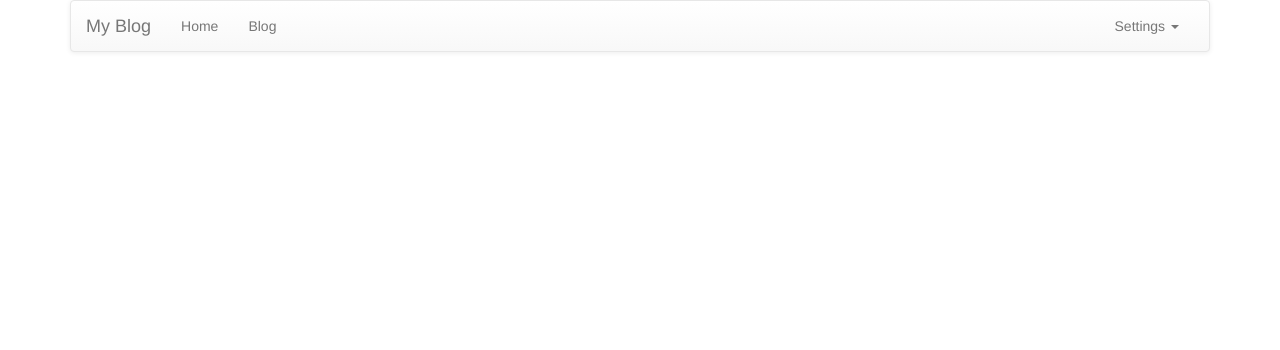
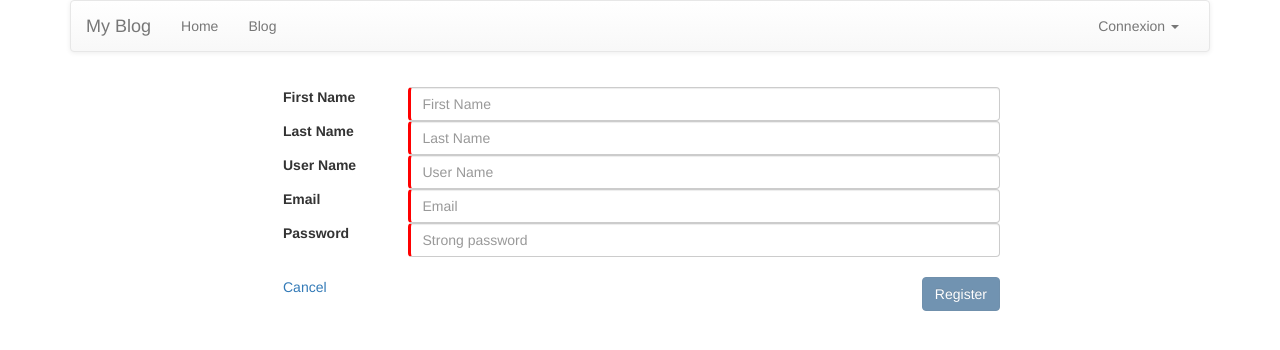
Before and after one commit to enimiste/ng4-loopback-blog-tutorial, an Angular app in the folder blog/: page /user/register in a window 1280 px wide. Before the commit this address led to /. Shown: the top 350 px of the page. Built offline with nearby package versions, Linux system fonts and the light colour scheme.

Commit message:
Add register component and register form using reactive forms

```diff
--- a/blog/src/app/app.component.html
+++ b/blog/src/app/app.component.html
@@ -30,10 +30,10 @@
                     <li class="dropdown" *ngIf="user == null">
                         <a class="dropdown-toggle" role="button" aria-expanded="false"
                            aria-haspopup="true" href="#"
-                           data-toggle="dropdown">Settings <span class="caret"></span></a>
+                           data-toggle="dropdown">Connexion <span class="caret"></span></a>
                         <ul class="dropdown-menu">
                             <li><a routerLink="/user/login">Login</a></li>
-                            <li><a href="#">Register</a></li>
+                            <li><a routerLink="/user/register">Register</a></li>
                         </ul>
                     </li>
                 </ul>
--- /dev/null
+++ b/blog/src/app/user/register/register.component.css
@@ -0,0 +1,7 @@
+.ng-valid {
+    border-left: 3px solid green;
+}
+
+.ng-invalid {
+    border-left: 3px solid red;
+}
--- /dev/null
+++ b/blog/src/app/user/register/register.component.html
@@ -0,0 +1,52 @@
+<div class="row">
+    <div class="col-md-8 col-md-offset-2">
+        <form [formGroup]="registerForm" (submit)="onSubmit()">
+            <div class="form-group">
+                <label for="firstname" class="col-sm-2 control-label">First Name</label>
+                <div class="col-sm-10">
+                    <input type="text" class="form-control" id="firstname" placeholder="First Name"
+                           [formControl]="registerForm.controls.firstName">
+                </div>
+            </div>
+            <div class="form-group">
+                <label for="lastname" class="col-sm-2 control-label">Last Name</label>
+                <div class="col-sm-10">
+                    <input type="text" class="form-control" id="lastname" placeholder="Last Name"
+                           [formControl]="registerForm.controls.lastName">
+                </div>
+            </div>
+
+            <div class="form-group">
+                <label for="username" class="col-sm-2 control-label">User Name</label>
+                <div class="col-sm-10">
+                    <input type="text" class="form-control" id="username" placeholder="User Name"
+                           [formControl]="registerForm.controls.username">
+                </div>
+            </div>
+
+            <div class="form-group">
+                <label for="email" class="col-sm-2 control-label">Email</label>
+                <div class="col-sm-10">
+                    <input type="email" class="form-control" id="email" placeholder="Email"
+                           [formControl]="registerForm.controls.email">
+                </div>
+            </div>
+
+            <div class="form-group">
+                <label for="password" class="col-sm-2 control-label">Password</label>
+                <div class="col-sm-10">
+                    <input type="password" class="form-control" id="password" placeholder="Strong password"
+                           [formControl]="registerForm.controls.password">
+                </div>
+            </div>
+
+            <div class="form-group">
+                <div class="col-sm-12" style="margin-top: 20px;">
+                    <button [disabled]="!registerForm.valid" type="submit" class="btn btn-primary pull-right">Register</button>
+                    <a routerLink="/user/login" class="pull-left">Cancel</a>
+                </div>
+            </div>
+
+        </form>
+    </div>
+</div>
--- /dev/null
+++ b/blog/src/app/user/register/register.component.ts
@@ -0,0 +1,28 @@
+import {Component, OnInit} from '@angular/core';
+import {FormBuilder, FormGroup, Validators as V} from "@angular/forms";
+
+@Component({
+    selector: 'app-register',
+    templateUrl: './register.component.html',
+    styleUrls: ['./register.component.css']
+})
+export class RegisterComponent implements OnInit {
+    registerForm: FormGroup;
+
+    constructor(private fb: FormBuilder) {
+    }
+
+    ngOnInit() {
+        this.registerForm = this.fb.group({
+            firstName: this.fb.control(null, [V.required, V.minLength(3), V.maxLength(20)]),
+            lastName: this.fb.control(null, [V.required, V.minLength(3), V.maxLength(20)]),
+            username: this.fb.control(null, [V.required, V.minLength(5), V.maxLength(20)]),
+            email: this.fb.control(null, [V.required, V.email]),
+            password: this.fb.control(null, [V.required, V.minLength(8)]),
+        });
+    }
+
+    onSubmit() {
+        console.log(this.registerForm.value);
+    }
+}
```
Also changed, not shown: blog/src/app/app.module.ts (+8 -4 lines), 1 other file (tests, documents, lock files or other folders).
